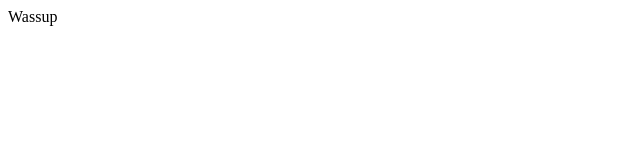
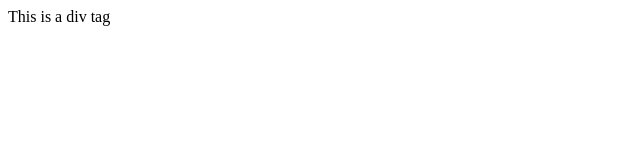
Before and after one commit to RG-on-github/demo, a plain HTML site: page index.html in a window 1280 px wide. Shown: the full height of the page, 0-640 px from the left. Drawn offline with Linux system fonts and the light colour scheme.

Commit message:
added a div tag

```diff
--- a/index.html
+++ b/index.html
@@ -6,6 +6,8 @@
     <title>Document</title>
 </head>
 <body>
-    <div>Wassup</div>
+    <div>
+        This is a div tag
+    </div>
 </body>
 </html>
```
